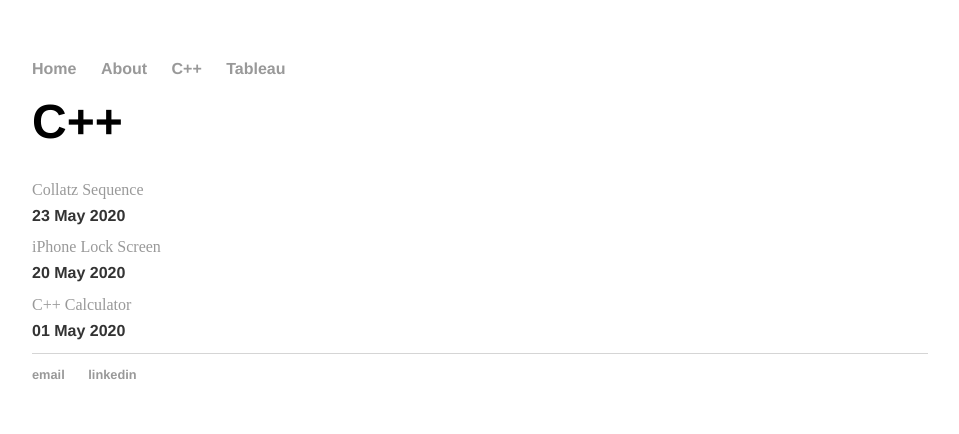
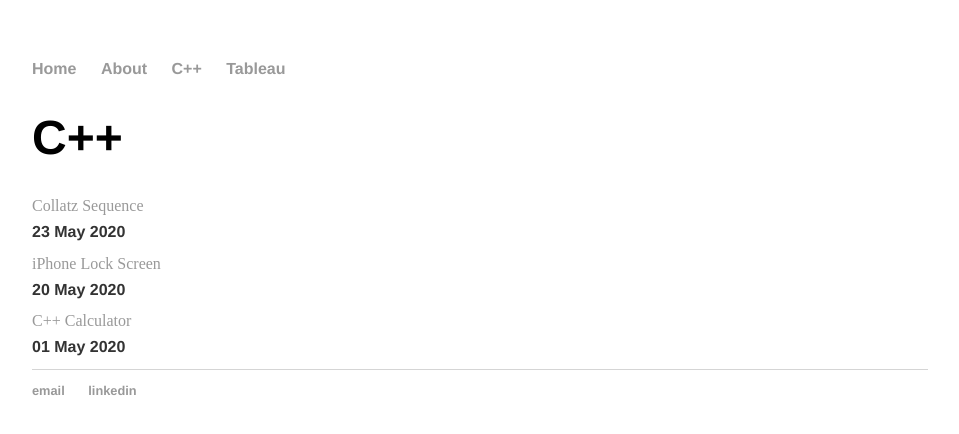
Before and after one commit to cchanzl/Lock-Screen, a Jekyll site: the page built from cpp/index.html, in a window 1280 px wide. Shown: the top 434 px of the page, without its empty margins (160-1119 px from the left). Built offline with Jekyll 4.4.1, drawn with Linux system fonts in a browser that asks for light colours.

Commit message:
Update main.css

```diff
--- a/css/main.css
+++ b/css/main.css
@@ -25,14 +25,13 @@
 }
 
 h1 {
-    margin-top: 0.5rem;
     font-size: 3em;
     font-family:'Helvetica', 'Arial', 'Sans-Serif';
 }
 
 h2 {
     margin-top: 0.5rem;
-    font-size: 1.00em;
+    font-size: 1em;
     font-family:'Helvetica', 'Arial', 'Sans-Serif';
     color: 	#333;
 
@@ -68,7 +67,7 @@
 }
 
 ul.posts li {
-    list-style: square;
+    list-style: none;
 }
 
 .center {
```
